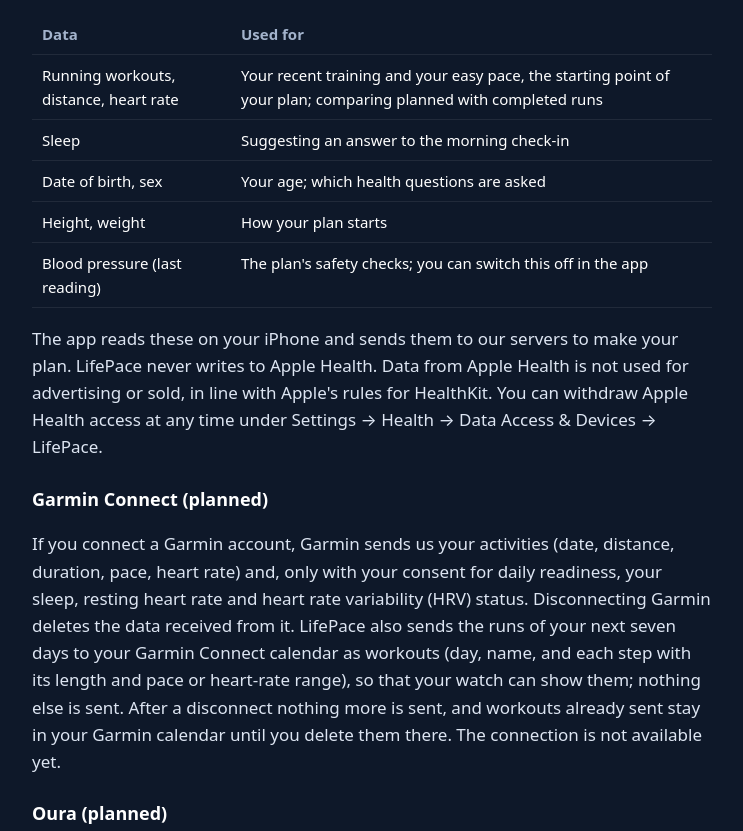
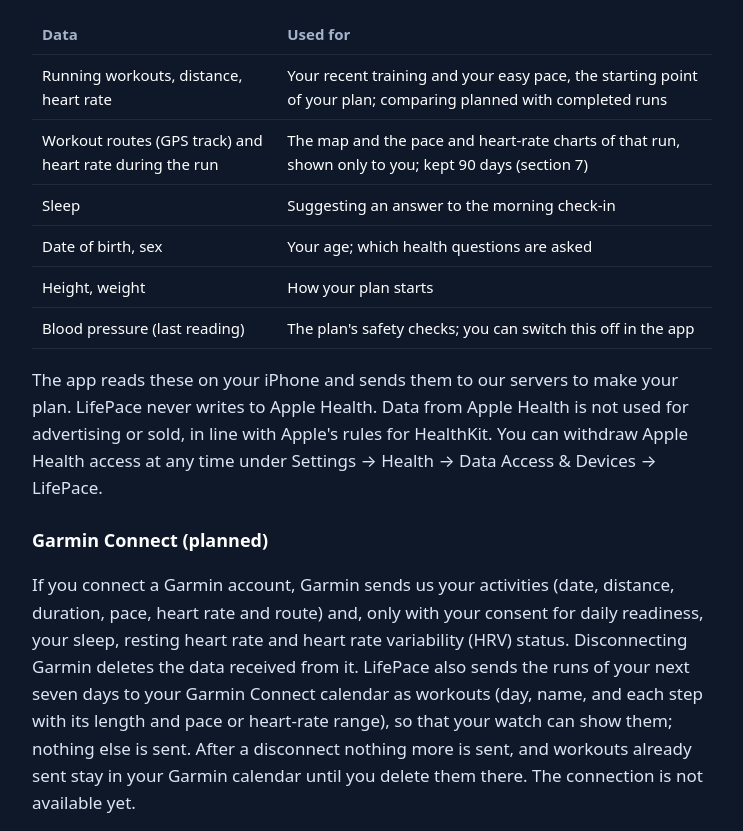
Before and after one commit to lifepace/lifepace-website, a plain HTML site: page privacy.html in a window 1280 px wide. Shown: the part 1823-2654 px from the top of the page, without its empty margins (268-1011 px from the left). Drawn offline with Linux system fonts and the light colour scheme.

Commit message:
docs(privacy): name workout routes from Apple Health and Garmin
Apple Health table gains the route and heart rate during a run (map and
charts, shown only to the runner, kept 90 days); Garmin activities name
the route. Owner decision on lifepace/lifepace-engine#581.

```diff
--- a/privacy.html
+++ b/privacy.html
@@ -40,7 +40,7 @@
   <main class="wrap">
     <article>
       <h1>Privacy policy</h1>
-      <p class="meta">Last updated: 6 November 2026</p>
+      <p class="meta">Last updated: 17 November 2026</p>
 
       <p>This policy explains what personal data LifePace processes, why, and what rights you have. It covers the LifePace app for iPhone, LifePace on the web, the LifePace service behind them, and this website. LifePace is in development and not yet available. This policy describes how it will work at launch, and we will update it before then if anything changes.</p>
 
@@ -76,6 +76,7 @@
       <table>
         <tr><th>Data</th><th>Used for</th></tr>
         <tr><td>Running workouts, distance, heart rate</td><td>Your recent training and your easy pace, the starting point of your plan; comparing planned with completed runs</td></tr>
+        <tr><td>Workout routes (GPS track) and heart rate during the run</td><td>The map and the pace and heart-rate charts of that run, shown only to you; kept 90 days (section 7)</td></tr>
         <tr><td>Sleep</td><td>Suggesting an answer to the morning check-in</td></tr>
         <tr><td>Date of birth, sex</td><td>Your age; which health questions are asked</td></tr>
         <tr><td>Height, weight</td><td>How your plan starts</td></tr>
@@ -84,7 +85,7 @@
       <p>The app reads these on your iPhone and sends them to our servers to make your plan. LifePace never writes to Apple Health. Data from Apple Health is not used for advertising or sold, in line with Apple's rules for HealthKit. You can withdraw Apple Health access at any time under Settings → Health → Data Access &amp; Devices → LifePace.</p>
 
       <h3>Garmin Connect (planned)</h3>
-      <p>If you connect a Garmin account, Garmin sends us your activities (date, distance, duration, pace, heart rate) and, only with your consent for daily readiness, your sleep, resting heart rate and heart rate variability (HRV) status. Disconnecting Garmin deletes the data received from it. LifePace also sends the runs of your next seven days to your Garmin Connect calendar as workouts (day, name, and each step with its length and pace or heart-rate range), so that your watch can show them; nothing else is sent. After a disconnect nothing more is sent, and workouts already sent stay in your Garmin calendar until you delete them there. The connection is not available yet.</p>
+      <p>If you connect a Garmin account, Garmin sends us your activities (date, distance, duration, pace, heart rate and route) and, only with your consent for daily readiness, your sleep, resting heart rate and heart rate variability (HRV) status. Disconnecting Garmin deletes the data received from it. LifePace also sends the runs of your next seven days to your Garmin Connect calendar as workouts (day, name, and each step with its length and pace or heart-rate range), so that your watch can show them; nothing else is sent. After a disconnect nothing more is sent, and workouts already sent stay in your Garmin calendar until you delete them there. The connection is not available yet.</p>
 
       <h3>Oura (planned)</h3>
       <p>If you connect an Oura account, LifePace reads from Oura your daily steps and, each only with your consent for the health topic it belongs to (section 5), your sleep (duration, sleep stages and sleep score), readiness and resilience, resting heart rate, heart rate variability (HRV), breathing rate, skin temperature deviation, blood oxygen (SpO2), stress, VO2 max estimate, and the tags and rest mode you set in the Oura app. Oura tells our server when new data is ready, and our server then fetches it. LifePace sends nothing to Oura. Disconnecting Oura deletes the data received from it. The connection is not available yet.</p>
```
